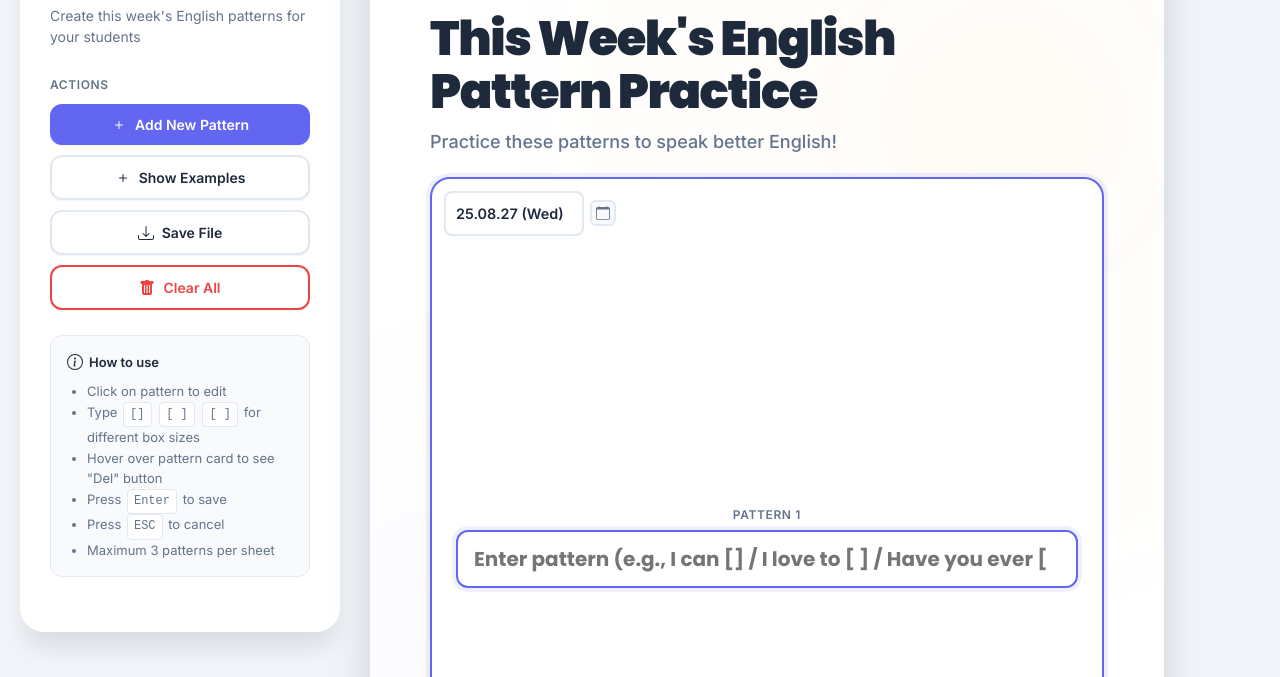
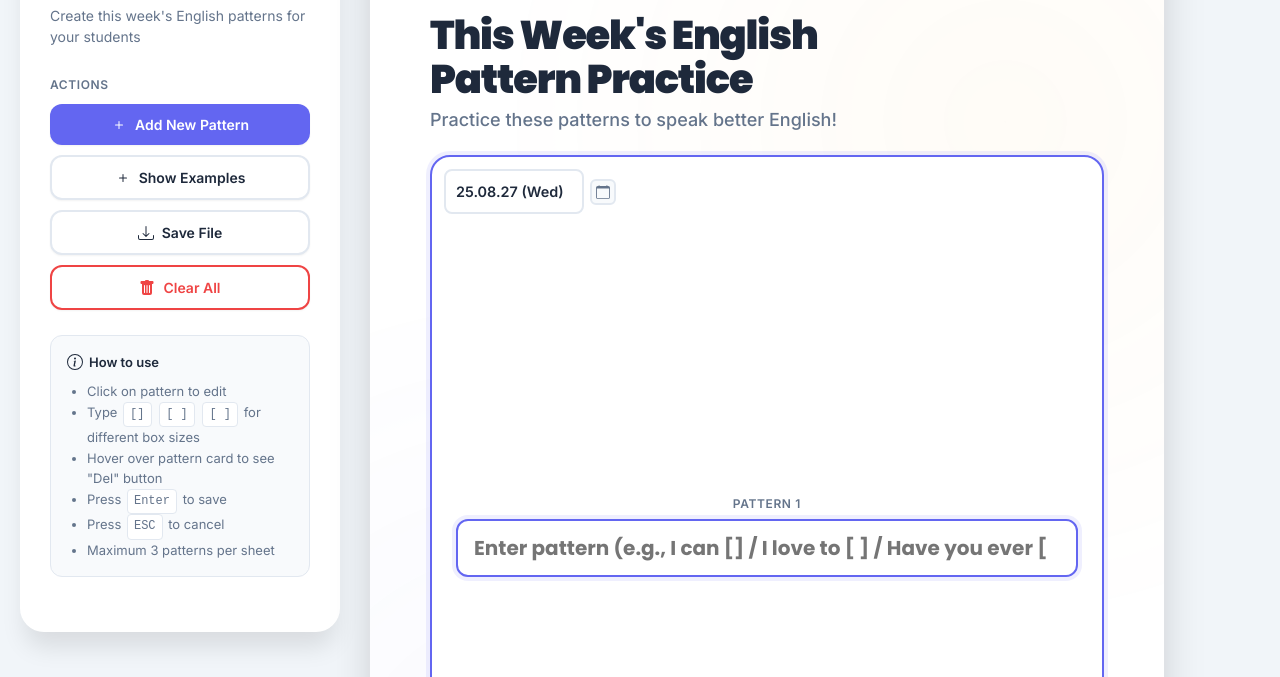
Before and after one commit to djshin443/test, a plain HTML site: page index.html in a window 1280 px wide. Shown: the part 123-800 px from the top of the page. Drawn offline with nearby package versions, Linux system fonts and the light colour scheme.

Commit message:
Update header.css

```diff
--- a/header.css
+++ b/header.css
@@ -54,11 +54,11 @@
 
 .main-title {
     font-family: 'Poppins', sans-serif;
-    font-size: 3rem;
+    font-size: 2.5rem; /* 3rem에서 2.5rem으로 줄임 */
     font-weight: 900;
     line-height: 1.1;
     letter-spacing: -0.03em;
-    margin-bottom: 12px;
+    margin-bottom: 8px; /* 12px에서 8px로 줄임 */
     color: var(--text);
 }
 
```
